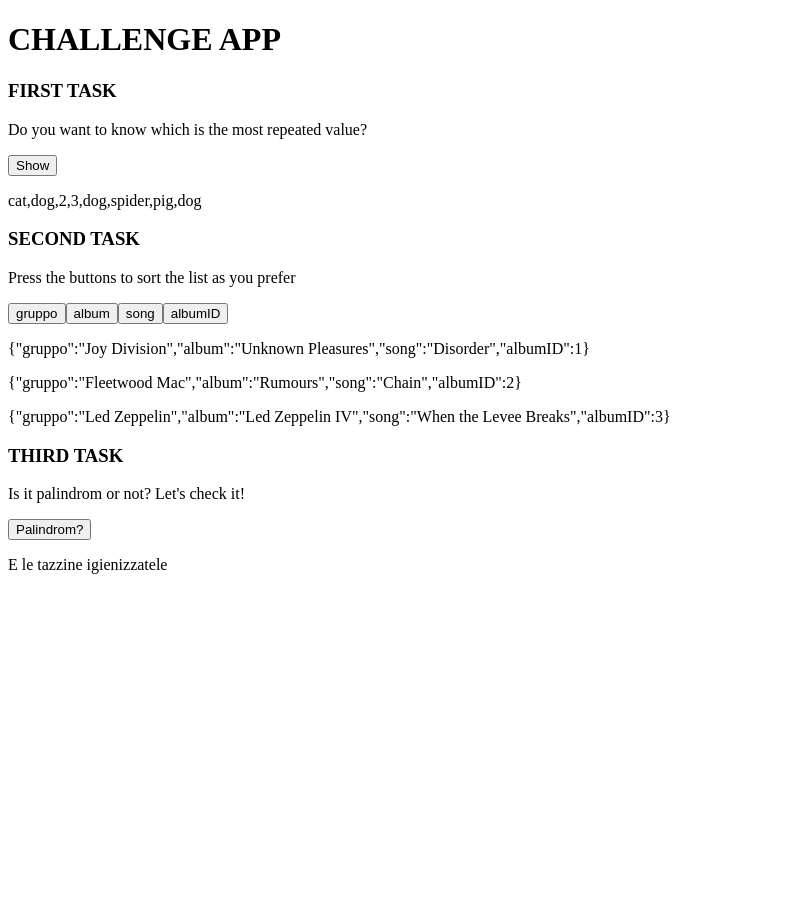
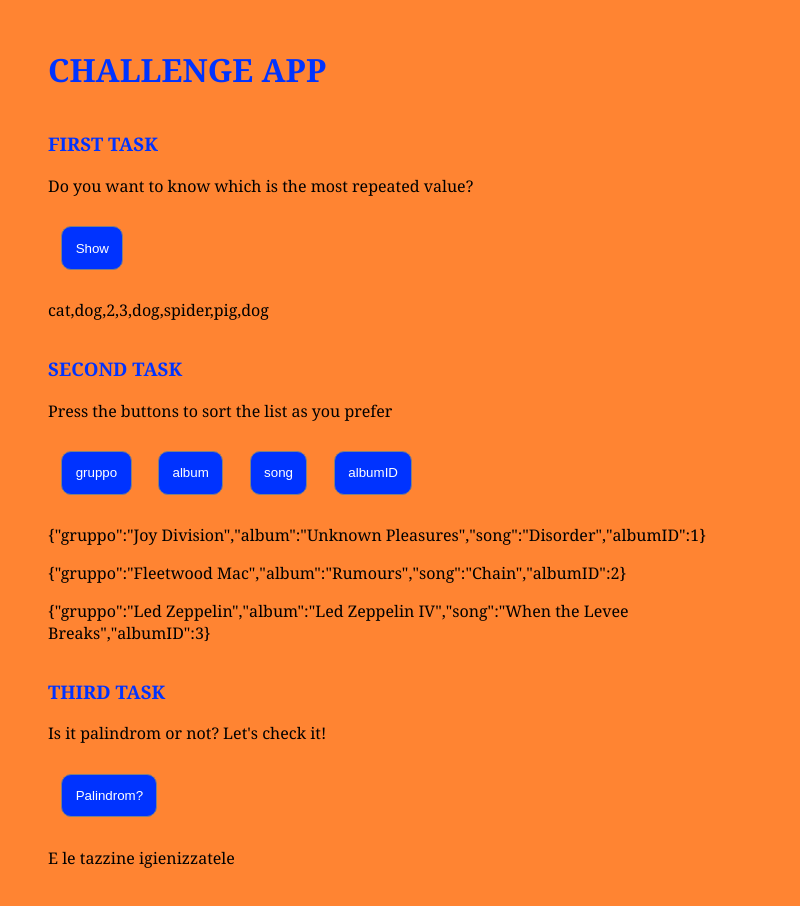
Before and after one commit to LucaBert89/electron-challenge-app, an Electron app: page src/index.html in a window 800 px wide. Before the commit the page ends 800 px from the top, so only its background shows below. Drawn offline with Linux system fonts and the light colour scheme.

Commit message:
add-basic-css-style

```diff
--- /dev/null
+++ b/src/assets/style/index.css
@@ -0,0 +1,37 @@
+body {
+    background-color: rgba(255, 102, 0, 0.802);
+    font-family:Georgia, 'Times New Roman', Times, serif;
+    margin: 3rem;
+    color: #000;
+}
+
+.app-task__main-title {
+    color: rgb(0, 51, 255);
+}
+
+.app-task__container {
+    display:flex;
+    justify-content: center;
+    flex-direction: column;
+}
+
+.app-task__task-title {
+    color:rgb(0, 51, 255);
+}
+
+.app-task__button, .app-task__sort-button {
+    outline: none;
+    background: none;
+    cursor: pointer;
+    background-color: rgb(0, 51, 255);
+    border: 1px solid grey;
+    border-radius: 10px;
+    padding: 1em;
+    color:#fff;
+    margin:1em;
+}
+
+.app-task__final-result {
+    color: #fff;
+    font-size:1.5em;
+}
--- a/src/firstChallenge/countWords.js
+++ b/src/firstChallenge/countWords.js
@@ -2,7 +2,6 @@ import {mostRepeated} from "./mostRepeated.js"
 
 export const countWords = (randomArray) => {
     const countArray = {};
-    console.log(randomArray)
     randomArray.forEach(e => {
         countArray[e] ? countArray[e] += 1 : countArray[e] = 1 ;
     })
--- a/src/index.html
+++ b/src/index.html
@@ -5,24 +5,28 @@
     <meta http-equiv="X-UA-Compatible" content="IE=edge">
     <meta name="viewport" content="width=device-width, initial-scale=1.0">
     <title>Electron Challenge</title>
+    <link rel="stylesheet" href="./assets/style/index.css">
 </head>
 <body>
     <main>
-        <h1>CHALLENGE APP</h1>
+        <h1 class="app-task__main-title">CHALLENGE APP</h1>
+        <div class="app-task__container">
             <div class="app-task first_task">
-            <h3>FIRST TASK</h3>
+                <h3 class="app-task__task-title">FIRST TASK</h3>
                 <p>Do you want to know which is the most repeated value?</p>
                 <button class="app-task__button">Show</button>
             </div>
             <div class="app-task second_task">
-            <h3>SECOND TASK</h3>
+                <h3 class="app-task__task-title">SECOND TASK</h3>
                 <p>Press the buttons to sort the list as you prefer</p>
             </div>
             <div class="app-task third_task">
-            <h3>THIRD TASK</h3>
+                <h3 class="app-task__task-title">THIRD TASK</h3>
                 <p>Is it palindrom or not? Let's check it!</p>
                 <button class="app-task__button">Palindrom?</button>
             </div>
+        </div>
+
 
     </main>
 
--- a/src/index.js
+++ b/src/index.js
@@ -6,9 +6,6 @@ import {checkPalindrome} from "./thirdChallenge/checkPalindrome.js";
 import  {orderItem}  from "./secondChallenge/orderItem.js";
 
 import {visualizeData, sortKeys, createSortButtons, visualizeResult, visualizeOrder} from "./renderDom/renderDom.js"
-
-
-
 
 window.load = (function() {
 
--- a/src/renderDom/renderDom.js
+++ b/src/renderDom/renderDom.js
@@ -34,7 +34,8 @@ export const createSortButtons = (keys, taskContainer) => {
 }
 
 export const visualizeResult = (finalResult, taskContainer, result) => {
-    finalResult.innerText = result;
+    finalResult.classList.add("app-task__final-result")
+    finalResult.innerText = `The result is: ${result}`;
     taskContainer.appendChild(finalResult);
 }
 
```
Lines whose indentation alone changed are shown as unchanged.
